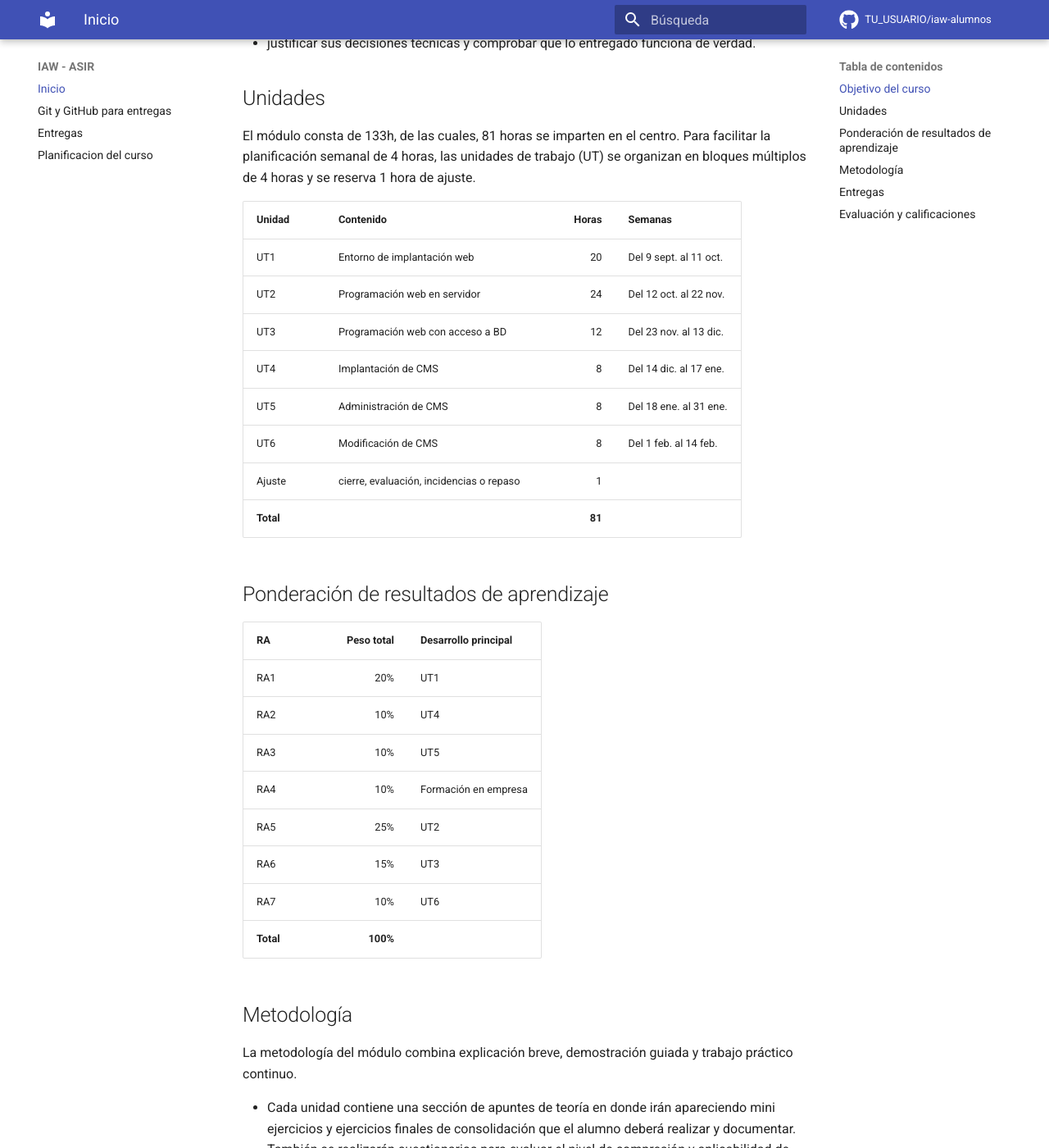
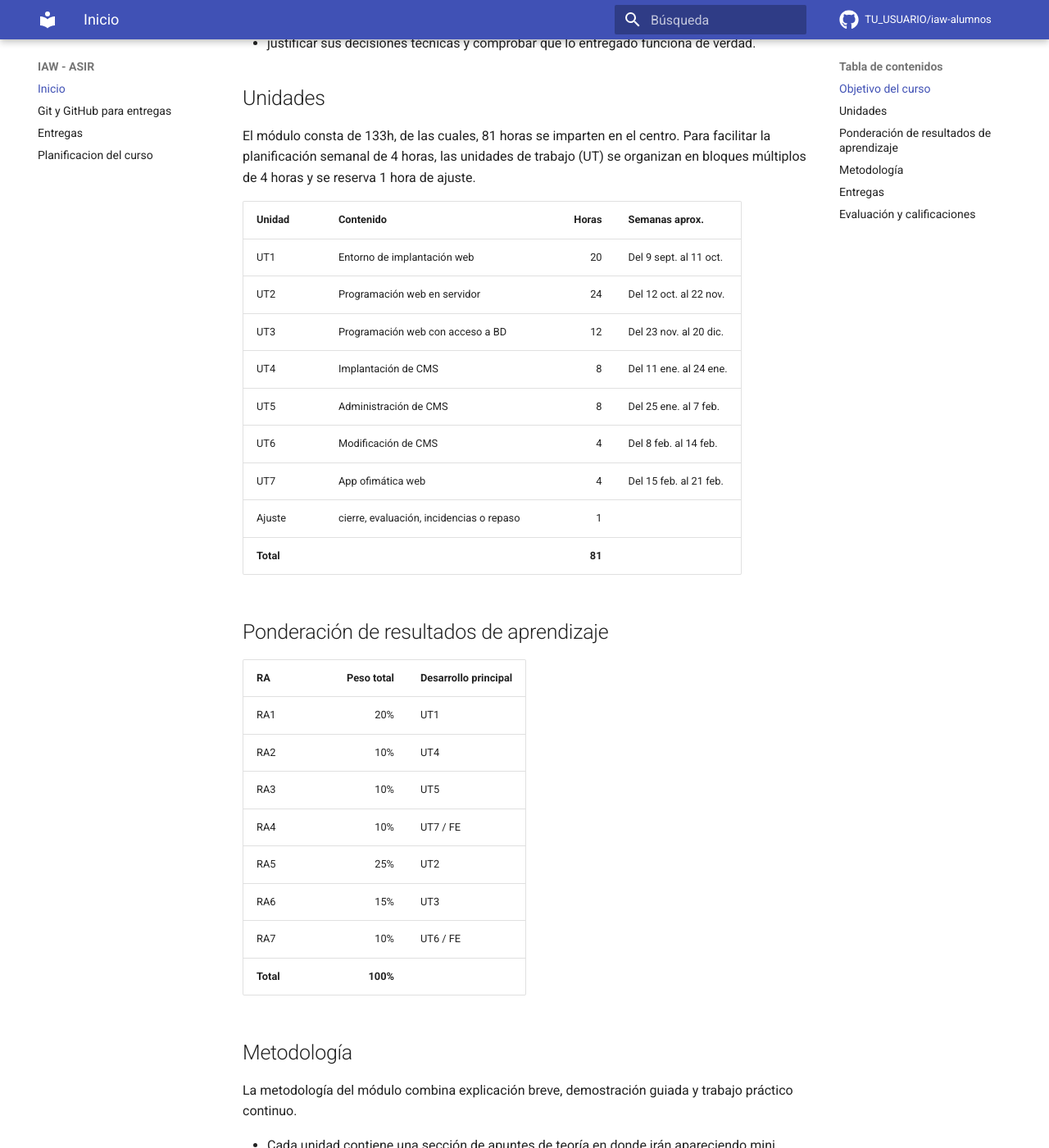
Before and after one commit to victoria-nr/iaw-alumnos, an MkDocs documentation site: the page built from docs/index.md, in a window 1280 px wide and 1400 px high, scrolled down 764 px. Shown: the whole window at 82% size. Built offline with MkDocs 1.6.1 and Material for MkDocs 9.7.7, drawn with Linux system fonts in a browser that asks for light colours; comment, search, counter and statistics services are not loaded.

Commit message:
1) Actualizada planif. en index 2) Actualizadas y revisadas  entregas UT1 en planif.

```diff
--- a/docs/index.md
+++ b/docs/index.md
@@ -26,14 +26,15 @@ Se trabajará con un enfoque técnico, progresivo y verificable para que cada es
 
 El módulo consta de 133h, de las cuales, 81 horas se imparten en el centro. Para facilitar la planificación semanal de 4 horas, las unidades de trabajo (UT) se organizan en bloques múltiplos de 4 horas y se reserva 1 hora de ajuste.
 
-| Unidad | Contenido | Horas | Semanas |
+| Unidad | Contenido | Horas | Semanas aprox. |
 |---|---|---:|---|
 | UT1 | Entorno de implantación web | 20 | Del 9 sept. al 11 oct. |
 | UT2 | Programación web en servidor | 24 | Del 12 oct. al 22 nov. |
-| UT3 | Programación web con acceso a BD | 12 | Del 23 nov. al 13 dic. |
-| UT4 | Implantación de CMS | 8 | Del 14 dic. al 17 ene. |
-| UT5 | Administración de CMS | 8 | Del 18 ene. al 31 ene. |
-| UT6 | Modificación de CMS | 8 | Del 1 feb. al 14 feb. |
+| UT3 | Programación web con acceso a BD | 12 | Del 23 nov. al 20 dic. |
+| UT4 | Implantación de CMS | 8 | Del 11 ene. al 24 ene. |
+| UT5 | Administración de CMS | 8 | Del 25 ene. al 7 feb. |
+| UT6 | Modificación de CMS | 4 | Del 8 feb. al 14 feb. |
+| UT7 | App ofimática web | 4 | Del 15 feb. al 21 feb. |
 | Ajuste | cierre, evaluación, incidencias o repaso | 1 |
 | **Total** |  | **81** |
 
@@ -44,10 +45,10 @@ El módulo consta de 133h, de las cuales, 81 horas se imparten en el centro. Par
 | RA1 | 20% | UT1 |
 | RA2 | 10% | UT4 |
 | RA3 | 10% | UT5 |
-| RA4 | 10% | Formación en empresa |
+| RA4 | 10% | UT7 / FE |
 | RA5 | 25% | UT2 |
 | RA6 | 15% | UT3 |
-| RA7 | 10% | UT6 |
+| RA7 | 10% | UT6 / FE |
 | **Total** | **100%** |  |
 
 
```
Also changed, not shown: docs/planificacion.md (+3 -1 lines).
